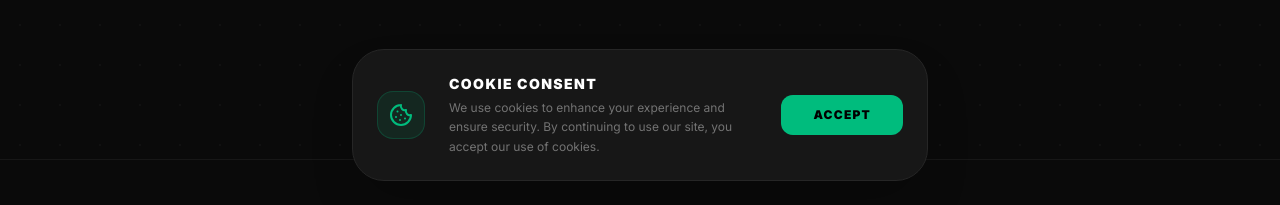
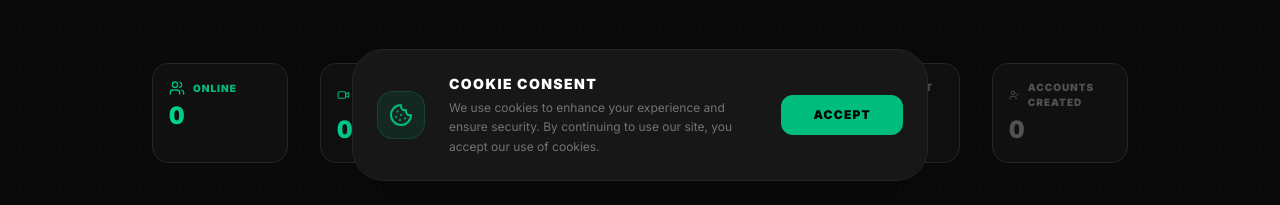
Before and after one commit to xigsburgspam/addagle, a React (Vite) app: page / in a window 1280 px wide. Shown: the part 595-800 px from the top of the page. Built offline with nearby package versions, Linux system fonts and the light colour scheme; no server answers; the database is empty.

Commit message:
feat: Enhance user and stats tracking
- Removed camera controls from VideoChat component.
- Added tracking for total user accounts created in Firebase.
- Integrated real-time display of global statistics on the HomePage.
- Updated imported icons to include Users and Video.

```diff
--- a/src/FirebaseContext.tsx
+++ b/src/FirebaseContext.tsx
@@ -62,6 +62,9 @@ export const FirebaseProvider: React.FC<{ children: React.ReactNode }> = ({ chil
               isBlocked: false,
             };
             await setDoc(userDocRef, currentData).catch(e => handleFirestoreError(e, OperationType.CREATE, `users/${firebaseUser.uid}`));
+            await updateDoc(doc(db, 'stats', 'global'), {
+              totalAccounts: increment(1)
+            }).catch(e => handleFirestoreError(e, OperationType.UPDATE, 'stats/global'));
           }
 
           // Check if email is blocked
--- a/src/components/HomePage.tsx
+++ b/src/components/HomePage.tsx
@@ -3,7 +3,7 @@ import { Link } from 'react-router-dom';
 import { useFirebase } from '../FirebaseContext';
 import { useLanguage } from '../LanguageContext';
 import { auth, googleProvider, signInWithPopup, db, doc, onSnapshot } from '../firebase';
-import { Ghost, Shield, MessageSquare, Zap, ArrowRight, Globe, Lock, UserCheck, Languages, Info, MessageCircle } from 'lucide-react';
+import { Ghost, Shield, MessageSquare, Zap, ArrowRight, Globe, Lock, UserCheck, Languages, Info, MessageCircle, Users, Video } from 'lucide-react';
 import { motion } from 'motion/react';
 import { AdminPopup } from './AdminPopup';
 
@@ -11,10 +11,33 @@ export const HomePage: React.FC<{ onStart: (mode: 'video' | 'text') => void }> =
   const { user, userData, loading } = useFirebase();
   const { language, setLanguage, t } = useLanguage();
   const [isAdminPopupOpen, setIsAdminPopupOpen] = useState(false);
+  const [stats, setStats] = useState({
+    onlineUsers: 0,
+    videoChatting: 0,
+    textChatting: 0,
+    totalVideoChats: 0,
+    totalTextChats: 0,
+    totalAccounts: 0
+  });
 
-  // Stats fetching removed as the endpoint is no longer available
+  useEffect(() => {
+    const unsubStats = onSnapshot(doc(db, 'stats', 'global'), (docSnap) => {
+      if (docSnap.exists()) {
+        const data = docSnap.data();
+        setStats(prev => ({
+          ...prev,
+          onlineUsers: data.onlineUsers || 0,
+          videoChatting: data.videoChatting || 0,
+          textChatting: data.textChatting || 0,
+          totalVideoChats: data.totalVideoChats || 0,
+          totalTextChats: data.totalTextChats || 0,
+          totalAccounts: data.totalAccounts || 0
+        }));
+      }
+    });
 
-  // Stats fetching removed as the endpoint is no longer available
+    return () => unsubStats();
+  }, []);
 
   const handleLogin = async () => {
     try {
@@ -133,6 +156,51 @@ export const HomePage: React.FC<{ onStart: (mode: 'video' | 'text') => void }> =
                 </button>
               )}
             </div>
+
+            <div className="mt-16 grid grid-cols-2 md:grid-cols-3 lg:grid-cols-6 gap-4 md:gap-8 w-full text-left">
+              <div className="flex flex-col gap-1 p-4 rounded-2xl bg-neutral-900/50 border border-neutral-800 hover:border-emerald-500/30 transition-all">
+                <div className="flex items-center gap-2 text-emerald-500">
+                  <Users className="w-4 h-4" />
+                  <span className="text-[10px] font-black uppercase tracking-widest">Online</span>
+                </div>
+                <span className="text-2xl font-black tabular-nums bg-gradient-to-r from-emerald-400 to-emerald-600 bg-clip-text text-transparent">{stats.onlineUsers}</span>
+              </div>
+              <div className="flex flex-col gap-1 p-4 rounded-2xl bg-neutral-900/50 border border-neutral-800 hover:border-emerald-500/30 transition-all">
+                <div className="flex items-center gap-2 text-emerald-500">
+                  <Video className="w-4 h-4" />
+                  <span className="text-[10px] font-black uppercase tracking-widest">Video Chatting</span>
+                </div>
+                <span className="text-2xl font-black tabular-nums bg-gradient-to-r from-emerald-400 to-emerald-600 bg-clip-text text-transparent">{stats.videoChatting}</span>
+              </div>
+              <div className="flex flex-col gap-1 p-4 rounded-2xl bg-neutral-900/50 border border-neutral-800 hover:border-emerald-500/30 transition-all">
+                <div className="flex items-center gap-2 text-emerald-500">
+                  <MessageCircle className="w-4 h-4" />
+                  <span className="text-[10px] font-black uppercase tracking-widest">Text Chatting</span>
+                </div>
+                <span className="text-2xl font-black tabular-nums bg-gradient-to-r from-emerald-400 to-emerald-600 bg-clip-text text-transparent">{stats.textChatting}</span>
+              </div>
+              <div className="flex flex-col gap-1 p-4 rounded-2xl bg-neutral-900/50 border border-neutral-800 hover:border-neutral-700 transition-all">
+                <div className="flex items-center gap-2 text-neutral-600">
+                  <Zap className="w-4 h-4" />
+                  <span className="text-[10px] font-black uppercase tracking-widest">Total Video Chats</span>
+                </div>
+                <span className="text-2xl font-black tabular-nums text-neutral-600">{stats.totalVideoChats}</span>
+              </div>
+              <div className="flex flex-col gap-1 p-4 rounded-2xl bg-neutral-900/50 border border-neutral-800 hover:border-neutral-700 transition-all">
+                <div className="flex items-center gap-2 text-neutral-600">
+                  <MessageSquare className="w-4 h-4" />
+                  <span className="text-[10px] font-black uppercase tracking-widest">Total Text Chats</span>
+                </div>
+                <span className="text-2xl font-black tabular-nums text-neutral-600">{stats.totalTextChats}</span>
+              </div>
+              <div className="flex flex-col gap-1 p-4 rounded-2xl bg-neutral-900/50 border border-neutral-800 hover:border-neutral-700 transition-all">
+                <div className="flex items-center gap-2 text-neutral-600">
+                  <UserCheck className="w-4 h-4" />
+                  <span className="text-[10px] font-black uppercase tracking-widest">Accounts Created</span>
+                </div>
+                <span className="text-2xl font-black tabular-nums text-neutral-600">{stats.totalAccounts}</span>
+              </div>
+            </div>
           </motion.div>
         </div>
       </main>
--- a/src/components/VideoChat.tsx
+++ b/src/components/VideoChat.tsx
@@ -652,38 +652,7 @@ export const VideoChat: React.FC<VideoChatProps> = ({ onExit, mode }) => {
                     </div>
                   )}
 
-                  {/* Camera Controls */}
-                  <div className="absolute bottom-1 left-1 flex gap-1 z-50">
-                    <select
-                      className="bg-neutral-800 text-[8px] text-white rounded p-0.5"
-                      value={currentDeviceId}
-                      onChange={(e) => {
-                        setCurrentDeviceId(e.target.value);
-                        localStreamRef.current = null; // Force re-init
-                        findNext();
-                      }}
-                    >
-                      {availableCameras.map(cam => (
-                        <option key={cam.deviceId} value={cam.deviceId}>{cam.label || 'Camera'}</option>
-                      ))}
-                    </select>
-                    <button
-                      className="bg-neutral-800 text-[8px] text-white rounded p-0.5"
-                      onClick={() => setIsMirrored(!isMirrored)}
-                    >
-                      {isMirrored ? 'Mirror Off' : 'Mirror On'}
-                    </button>
-                    <select
-                      className="bg-neutral-800 text-[8px] text-white rounded p-0.5"
-                      value={currentFilter}
-                      onChange={(e) => setCurrentFilter(e.target.value)}
-                    >
-                      <option value="none">Normal</option>
-                      <option value="sepia(1)">Vintage</option>
-                      <option value="grayscale(1)">B&W</option>
-                      <option value="hue-rotate(90deg)">Vibrant</option>
-                    </select>
-                  </div>
+                  {/* Camera Controls (Moved to main bar) */}
 
                   {/* Technical Overlay for Local Video */}
                   <div className="absolute inset-0 pointer-events-none border-2 border-emerald-500/20 rounded-xl sm:rounded-3xl" />
@@ -746,6 +715,40 @@ export const VideoChat: React.FC<VideoChatProps> = ({ onExit, mode }) => {
                 <button onClick={toggleAudio} className="p-2 sm:p-4 hover:bg-neutral-800 rounded-xl sm:rounded-2xl transition-all disabled:opacity-20 group">
                   {audioEnabled ? <Mic className="w-5 h-5 sm:w-6 sm:h-6" /> : <MicOff className="w-5 h-5 sm:w-6 sm:h-6 text-red-500" />}
                 </button>
+                <button onClick={toggleVideo} className="p-2 sm:p-4 hover:bg-neutral-800 rounded-xl sm:rounded-2xl transition-all disabled:opacity-20 group">
+                  {videoEnabled ? <Video className="w-5 h-5 sm:w-6 sm:h-6" /> : <VideoOff className="w-5 h-5 sm:w-6 sm:h-6 text-red-500" />}
+                </button>
+                <select
+                  className="bg-neutral-800 text-[10px] text-white rounded p-1"
+                  value={currentDeviceId}
+                  onChange={(e) => {
+                    setCurrentDeviceId(e.target.value);
+                    localStreamRef.current = null; // Force re-init
+                    findNext();
+                  }}
+                >
+                  {availableCameras.map(cam => (
+                    <option key={cam.deviceId} value={cam.deviceId}>{cam.label || 'Camera'}</option>
+                  ))}
+                </select>
+                <button
+                  className="bg-neutral-800 text-[10px] text-white rounded p-1"
+                  onClick={() => setIsMirrored(!isMirrored)}
+                >
+                  {isMirrored ? 'Mirror Off' : 'Mirror On'}
+                </button>
+                <select
+                  className="bg-neutral-800 text-[10px] text-white rounded p-1"
+                  value={currentFilter}
+                  onChange={(e) => setCurrentFilter(e.target.value)}
+                >
+                  <option value="none">Normal</option>
+                  <option value="sepia(1)">Vintage</option>
+                  <option value="grayscale(1)">B&W</option>
+                  <option value="hue-rotate(90deg)">Vibrant</option>
+                  <option value="saturate(2) hue-rotate(20deg)">TikTok Colorful</option>
+                  <option value="contrast(2)">High Contrast</option>
+                </select>
                 <button onClick={() => setShowChat(!showChat)} className={`relative p-2 sm:p-4 hover:bg-neutral-800 rounded-xl sm:rounded-2xl transition-all group lg:hidden ${showChat ? 'bg-emerald-500/20 text-emerald-500' : ''}`}>
                   <MessageSquare className="w-5 h-5 sm:w-6 sm:h-6 group-hover:scale-110 transition-transform" />
                   {unreadCount > 0 && !showChat && (
```
